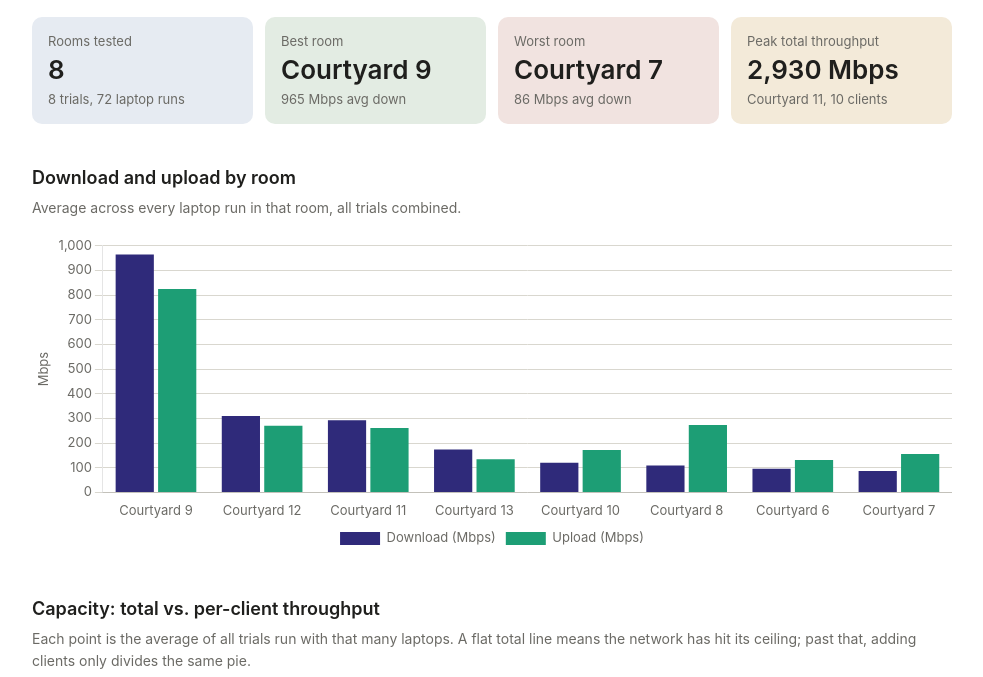
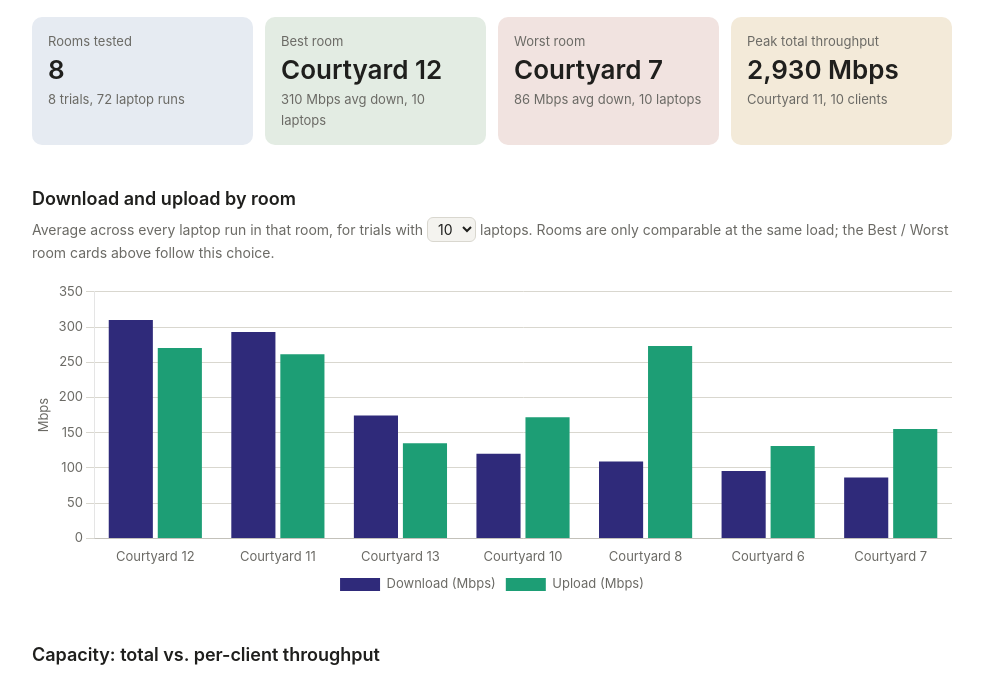
Before and after one commit to gdmoney/wifi-speedtest, a plain HTML site: page index.html in a window 1280 px wide. Shown: the part 103-780 px from the top of the page, without its empty margins (148-1131 px from the left). Drawn offline with nearby package versions, Linux system fonts and the light colour scheme.

Commit message:
Compare room speeds at matching client loads
Add a laptop-count selector that filters the room throughput chart and Best/Worst room cards, so room comparisons use trials at the same load.

```diff
--- a/index.html
+++ b/index.html
@@ -41,6 +41,7 @@
   .empty { background: var(--card); border-radius: 10px; padding: 24px; color: var(--muted); }
   footer { margin-top: 48px; font-size: 13px; color: var(--muted); }
   a { color: inherit; }
+  select { font: inherit; color: var(--text); background: var(--card); border: 1px solid var(--line); border-radius: 6px; padding: 2px 6px; }
 </style>
 </head>
 <body>
@@ -52,7 +53,9 @@
     <div class="cards" id="cards"></div>
 
     <h2>Download and upload by room</h2>
-    <p class="sub">Average across every laptop run in that room, all trials combined.</p>
+    <p class="sub">Average across every laptop run in that room, for trials with
+      <select id="clientsPick"></select> laptops. Rooms are only comparable at the same load;
+      the Best / Worst room cards above follow this choice.</p>
     <div class="chart"><canvas id="roomsChart"></canvas></div>
 
     <h2>Capacity: total vs. per-client throughput</h2>
@@ -155,23 +158,35 @@
   }).sort((a, b) => a.when.localeCompare(b.when));
 
   // Per room.
-  const roomMap = new Map();
-  for (const r of ok) { if (!roomMap.has(r.room)) roomMap.set(r.room, []); roomMap.get(r.room).push(r); }
-  const rooms = [...roomMap.entries()].map(([room, rs]) => ({ room, down: mean(rs.map(r => r.down)), up: mean(rs.map(r => r.up)), n: rs.length }))
+  // Per room, for a given number of concurrent clients (rooms are only comparable at the same load).
+  const roomsAt = (clients) => {
+    const roomMap = new Map();
+    for (const r of ok.filter(r => r.clients === clients)) { if (!roomMap.has(r.room)) roomMap.set(r.room, []); roomMap.get(r.room).push(r); }
+    return [...roomMap.entries()].map(([room, rs]) => ({ room, down: mean(rs.map(r => r.down)), up: mean(rs.map(r => r.up)), n: rs.length }))
                 .sort((a, b) => b.down - a.down);
+  };
+  const allRooms = new Set(runs.map(r => r.room));
+  // Client counts seen, most common first, for the dropdown.
+  const countTally = new Map();
+  for (const t of trials) if (t.clients != null) countTally.set(t.clients, (countTally.get(t.clients) || 0) + 1);
+  const clientCounts = [...countTally.entries()].sort((a, b) => b[1] - a[1] || b[0] - a[0]).map(e => e[0]);
+  let pickedClients = clientCounts[0];
 
-  $("#subtitle").textContent = `${trials.length} trial${trials.length === 1 ? "" : "s"} across ${rooms.length} room${rooms.length === 1 ? "" : "s"}, ` +
+  $("#subtitle").textContent = `${trials.length} trial${trials.length === 1 ? "" : "s"} across ${allRooms.size} room${allRooms.size === 1 ? "" : "s"}, ` +
     `${runs.length} laptop runs. Last test ${trials[trials.length - 1].when}.`;
 
-  // Headline cards.
+  // Headline cards. Best / Worst are judged at the chosen client count.
   const peak = trials.filter(t => t.total != null).sort((a, b) => b.total - a.total)[0];
-  const best = rooms[0], worst = rooms[rooms.length - 1];
   const card = (label, value, note, tone) => `<div class="card ${tone}"><div class="label">${label}</div><div class="value">${value}</div><div class="note">${note}</div></div>`;
-  $("#cards").innerHTML =
-    card("Rooms tested", rooms.length, `${trials.length} trials, ${runs.length} laptop runs`, "slate") +
-    card("Best room", best ? best.room : "–", best ? `${fmt(best.down)} Mbps avg down` : "", "sage") +
-    card("Worst room", worst ? worst.room : "–", worst ? `${fmt(worst.down)} Mbps avg down` : "", "rose") +
-    card("Peak total throughput", peak ? `${fmt(peak.total)} Mbps` : "–", peak ? `${peak.room}, ${peak.clients} clients` : "", "sand");
+  function renderCards(rooms) {
+    const best = rooms[0], worst = rooms[rooms.length - 1];
+    const at = `${fmt(pickedClients)} laptops`;
+    $("#cards").innerHTML =
+      card("Rooms tested", allRooms.size, `${trials.length} trials, ${runs.length} laptop runs`, "slate") +
+      card("Best room", best ? best.room : "–", best ? `${fmt(best.down)} Mbps avg down, ${at}` : `no trials with ${at}`, "sage") +
+      card("Worst room", worst ? worst.room : "–", worst ? `${fmt(worst.down)} Mbps avg down, ${at}` : `no trials with ${at}`, "rose") +
+      card("Peak total throughput", peak ? `${fmt(peak.total)} Mbps` : "–", peak ? `${peak.room}, ${peak.clients} clients` : "", "sand");
+  }
 
   // Charts.
   Chart.defaults.color = css("--muted");
@@ -179,15 +194,28 @@
   Chart.defaults.font.size = 13;
   const grid = css("--line"), accent = css("--accent"), accent2 = css("--accent2");
 
-  new Chart($("#roomsChart"), {
+  const roomsChart = new Chart($("#roomsChart"), {
     type: "bar",
-    data: { labels: rooms.map(r => r.room), datasets: [
-      { label: "Download (Mbps)", data: rooms.map(r => +r.down.toFixed(1)), backgroundColor: accent },
-      { label: "Upload (Mbps)", data: rooms.map(r => +r.up.toFixed(1)), backgroundColor: accent2 },
+    data: { labels: [], datasets: [
+      { label: "Download (Mbps)", data: [], backgroundColor: accent },
+      { label: "Upload (Mbps)", data: [], backgroundColor: accent2 },
     ]},
     options: { maintainAspectRatio: false, plugins: { legend: { position: "bottom" } },
       scales: { y: { beginAtZero: true, grid: { color: grid }, title: { display: true, text: "Mbps" } }, x: { grid: { display: false } } } }
   });
+  function renderRooms() {
+    const rooms = roomsAt(pickedClients);
+    roomsChart.data.labels = rooms.map(r => r.room);
+    roomsChart.data.datasets[0].data = rooms.map(r => +r.down.toFixed(1));
+    roomsChart.data.datasets[1].data = rooms.map(r => +r.up.toFixed(1));
+    roomsChart.update();
+    renderCards(rooms);
+  }
+  const pick = $("#clientsPick");
+  pick.innerHTML = clientCounts.map(c => `<option value="${c}">${c}</option>`).join("");
+  pick.value = pickedClients;
+  pick.addEventListener("change", () => { pickedClients = +pick.value; renderRooms(); });
+  renderRooms();
 
   const byClients = new Map();
   for (const t of trials.filter(t => t.down != null && t.clients != null)) {
```
